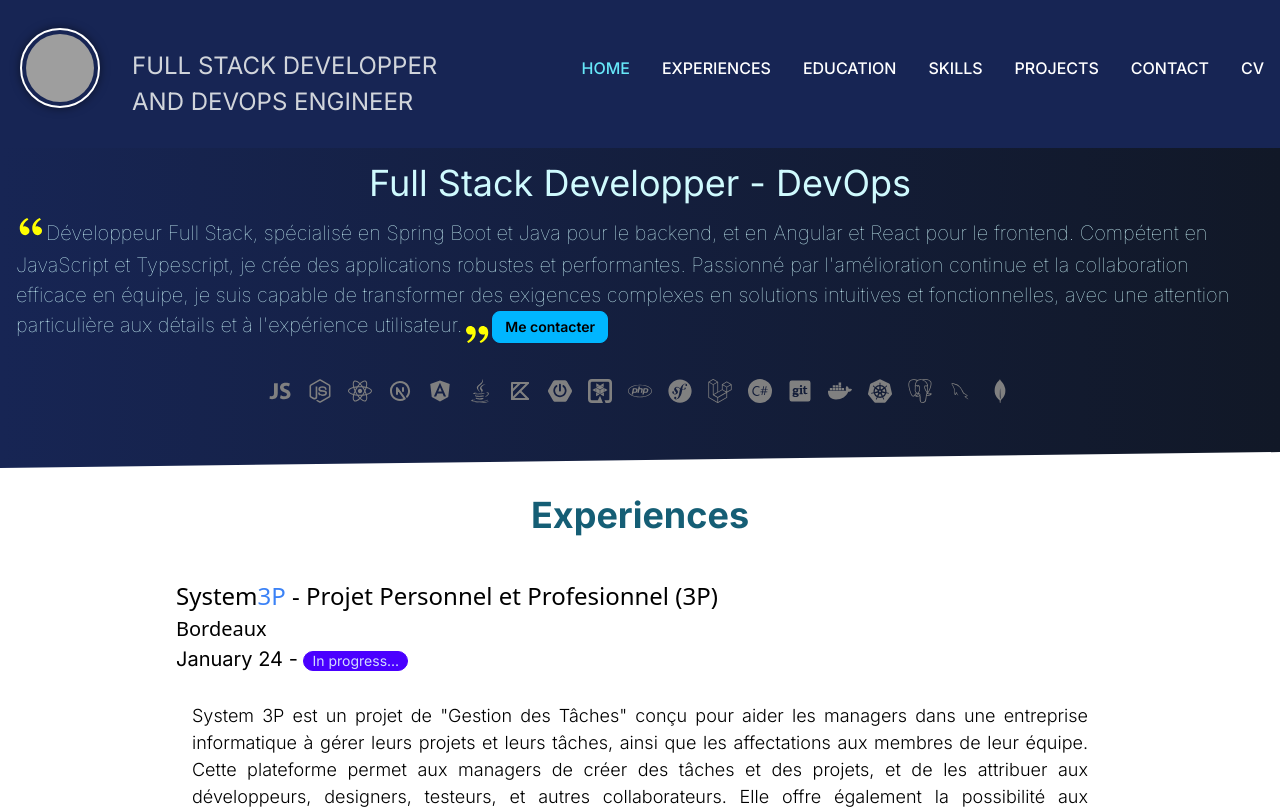
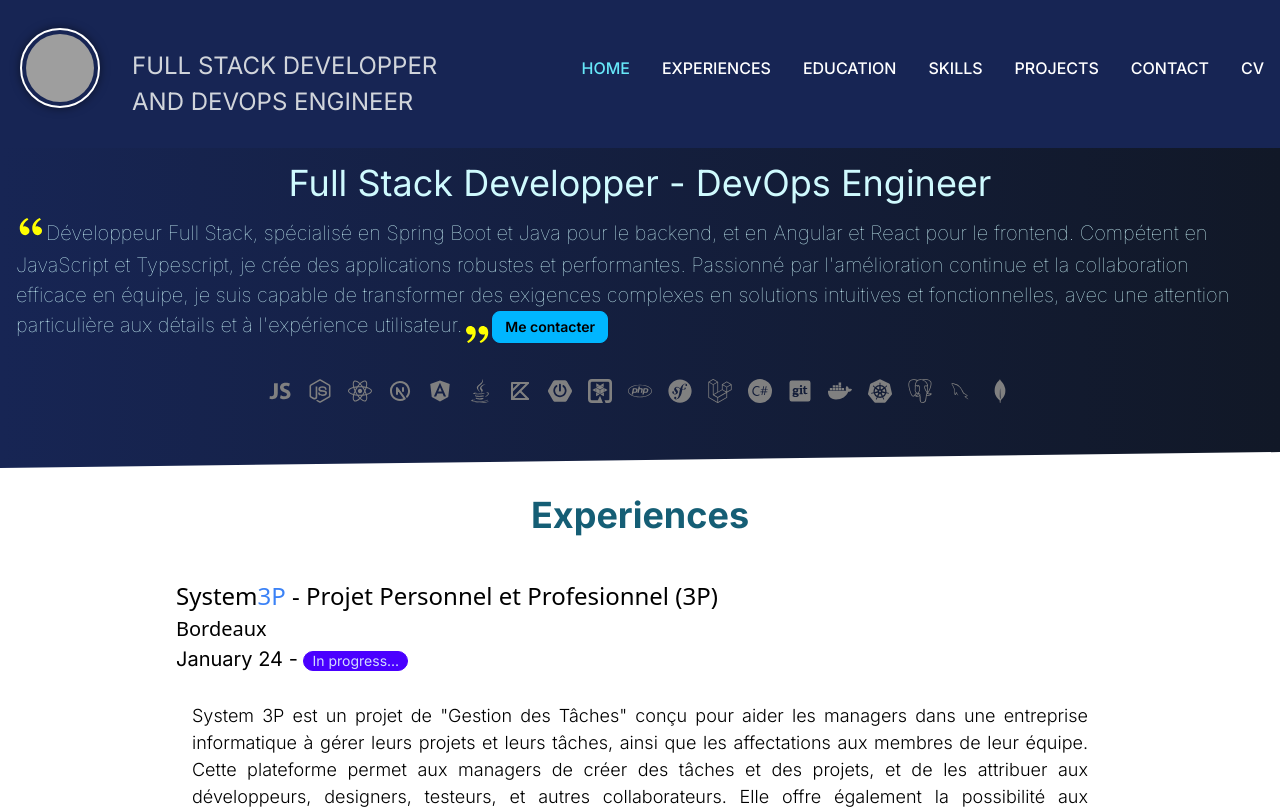
Before and after one commit to evilbas/portfolio, a Next.js app: page / in a window 1280 px wide. Shown: the top 809 px of the page. Built offline with nearby package versions, Linux system fonts and the light colour scheme; grey boxes are pictures that could not be loaded; what tailwindcss-animated would draw is missing.

Commit message:
Update Portfolio -> Add Video and update Skills Page (Skill Tech)

```diff
--- a/app/components/profile-desc.tsx
+++ b/app/components/profile-desc.tsx
@@ -15,7 +15,7 @@ const ProfileDescPage = () => {
       >
         <div className="relative p-2">
           <h1 className="text-4xl text-center text-cyan-100">
-            Full Stack Developper - DevOps
+            Full Stack Developper - DevOps Engineer
           </h1>
           <p className="p-2 text-xl font-thin text-cyan-100 animate-rotate-x">
             <RiDoubleQuotesL
```
